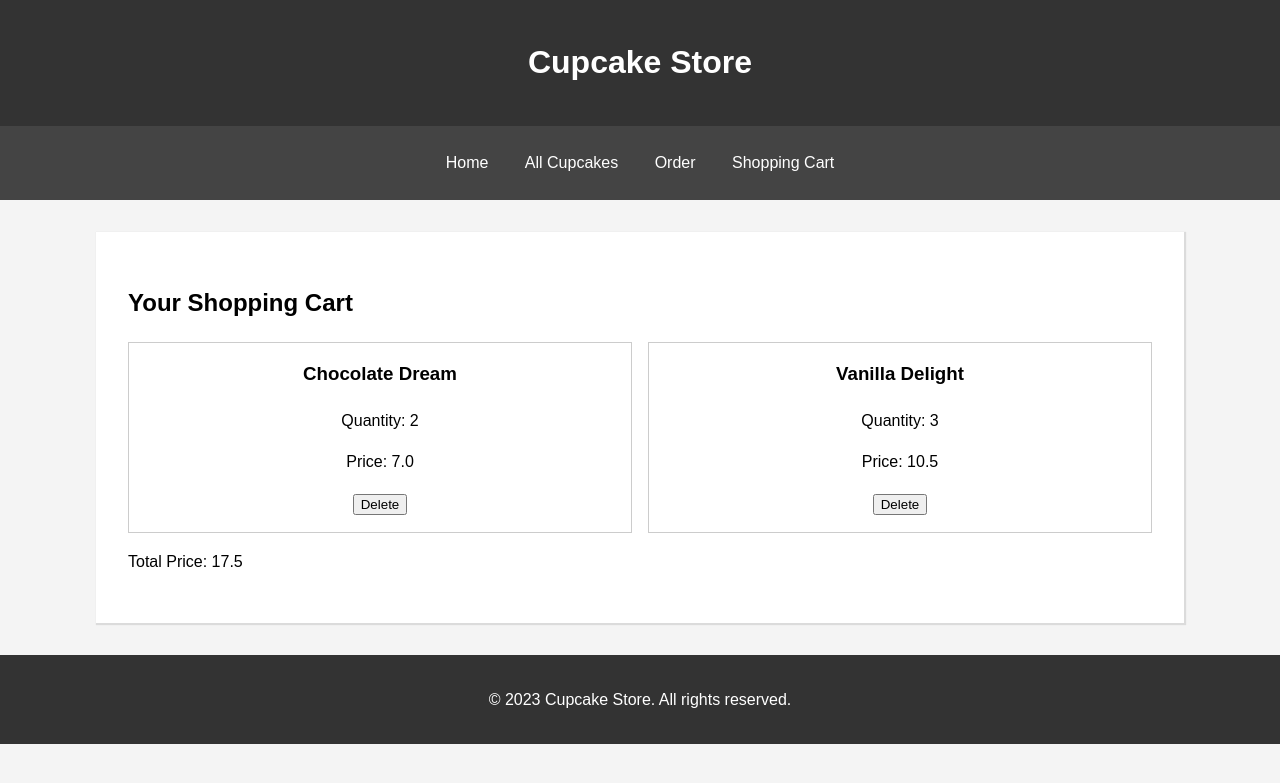
After one commit to marktwixt/dm-python-unit2, a Flask app: page /shopping_cart in a window 1280 px wide. The commit adds this page. Shown: the top 783 px of the page. Run offline with Flask 3, Linux system fonts and the light colour scheme.

Commit message:
added a shopping cart template, new routes for the cart, functionality to create an order, a route with a delete method to delete items from cart, and debugged

```diff
--- a/cupcakes.py
+++ b/cupcakes.py
@@ -40,6 +40,12 @@ class Large(Cupcake):
 
     def calculate_price(self, quantity):
         return quantity * self.price
+
+class OrderItem:
+    def __init__(self, cupcake, quantity, total_price):
+        self.cupcake = cupcake
+        self.quantity = quantity
+        self.total_price = total_price
 
 def get_cupcake_by_id(file, cupcake_id):
     cupcakes = get_cupcakes_from_csv(file)
@@ -92,6 +98,43 @@ def append_cupcake(file, cupcake):
         }
         writer.writerow(cupcake_dict)
 
+def get_order_items_from_csv(file):
+    order_items = []
+    with open(file, newline="\n") as csvfile:
+        reader = csv.DictReader(csvfile)
+
+        for row in reader:
+            print("Row:", row)  # Add print statement to debug row data
+            cupcake_name = row["name"]
+            cupcake = next((cupcake for cupcake in get_cupcakes_from_csv("cupcakes.csv") if cupcake["name"] == cupcake_name), None)
+            if cupcake is None:
+                continue
+            quantity = int(row["quantity"])
+            total_price = float(row["total_price"])
+            order_item = OrderItem(cupcake, quantity, total_price)
+            order_items.append(order_item)
+    print("Order items in get_order_items_from_csv:", order_items)  # Add print statement to debug order items
+    return order_items
+
+def write_order_csv(file, order_items):
+    with open(file, "w", newline="\n") as csvfile:
+        fieldnames = ["name", "quantity", "total_price"]
+        writer = csv.DictWriter(csvfile, fieldnames=fieldnames)
+        writer.writeheader()
+
+        for item in order_items:
+            order_item_dict = {
+                "name": item.cupcake["name"],
+                "quantity": item.quantity,
+                "total_price": item.total_price,
+            }
+            writer.writerow(order_item_dict)
+
+def delete_order_item(file, item_id):
+    order_items = get_order_items_from_csv(file)
+    del order_items[item_id]
+    write_order_csv(file, order_items)
+
 if __name__ == "__main__":
     # Create a list of cupcake instances
     cupcakes = [
--- a/current-order.csv
+++ b/current-order.csv
@@ -1 +1,3 @@
-name,price,flavor,frosting,sprinkles,filling,size
+name,quantity,total_price
+Chocolate Dream,2,7.0
+Vanilla Delight,3,10.5
--- a/server.py
+++ b/server.py
@@ -1,6 +1,6 @@
-from flask import Flask, render_template
-from cupcakes import get_cupcakes_from_csv, get_cupcake_by_id  # Import the new function from cupcakes.py
-
+from flask import Flask, render_template, request, redirect, url_for
+from cupcakes import get_cupcakes_from_csv, get_cupcake_by_id, get_order_items_from_csv, delete_order_item # Import the new function from cupcakes.py
+from orders import append_order
 app = Flask(__name__)
 
 @app.route("/")
@@ -22,7 +22,48 @@ def individual_cupcake(cupcake_id):  # Add cupcake_id as an argument to the func
 
 @app.route("/order")
 def order():
-    return render_template("order.html")
+    cupcakes = get_cupcakes_from_csv("cupcakes.csv")  # Get the list of cupcakes
+    return render_template("order.html", cupcakes=cupcakes)  # Pass the cupcakes list to the template
+
+@app.route("/add_to_order", methods=["POST"])
+def add_to_order():
+    cupcake_id = int(request.form["cupcake_id"])
+    quantity = int(request.form["quantity"])
+
+    cupcake = get_cupcake_by_id("cupcakes.csv", cupcake_id)
+    if cupcake:
+        total_price = float(cupcake["price"]) * quantity
+        order = {
+            "cupcake_id": cupcake_id,
+            "name": cupcake["name"],
+            "price": cupcake["price"],
+            "quantity": quantity,
+            "total_price": total_price,
+        }
+        append_order("current-order.csv", order)  # Call the append_order function to add the order to the CSV file
+        return redirect(url_for("confirmation"))  # Redirect the user to the confirmation page
+    else:
+        return "Cupcake not found", 404
+
+@app.route("/confirmation")
+def confirmation():
+    return render_template("confirmation.html")
+
+@app.route("/shopping_cart")
+def shopping_cart():
+    order_items = get_order_items_from_csv("current-order.csv")
+    order_total = sum(item.total_price for item in order_items)
+
+    # Add print statements to debug
+    print("Order items:", order_items)
+    print("Order total:", order_total)
+
+    return render_template("shopping_cart.html", order_items=order_items, order_total=order_total)
+
+@app.route("/delete_from_cart/<int:item_id>", methods=["POST"])
+def delete_from_cart(item_id):
+    delete_order_item("current-order.csv", item_id)
+    return redirect(url_for("shopping_cart"))
 
 if __name__ == "__main__":
     app.env = "development"
--- a/templates/cupcakes.html
+++ b/templates/cupcakes.html
@@ -18,6 +18,7 @@
         <li><a href="{{url_for('home')}}">Home</a></li>
         <li><a href="{{url_for('all_cupcakes')}}">All Cupcakes</a></li>
         <li><a href="{{url_for('order')}}">Order</a></li>
+        <li><a href="{{url_for('shopping_cart')}}">Shopping Cart</a></li>
       </ul>
     </nav>
     <main class="container">
--- a/templates/index.html
+++ b/templates/index.html
@@ -15,6 +15,7 @@
             <li><a href="{{url_for('home')}}">Home</a></li>
             <li><a href="{{url_for('all_cupcakes')}}">All Cupcakes</a></li>
             <li><a href="{{url_for('order')}}">Order</a></li>
+            <li><a href="{{url_for('shopping_cart')}}">Shopping Cart</a></li>
         </ul>
     </nav>
     <main class="container">
--- a/templates/individual-cupcake.html
+++ b/templates/individual-cupcake.html
@@ -15,6 +15,7 @@
             <li><a href="{{url_for('home')}}">Home</a></li>
             <li><a href="{{url_for('all_cupcakes')}}">All Cupcakes</a></li>
             <li><a href="{{url_for('order')}}">Order</a></li>
+            <li><a href="{{url_for('shopping_cart')}}">Shopping Cart</a></li>
         </ul>
     </nav>
     <main class="container">
--- /dev/null
+++ b/templates/shopping_cart.html
@@ -0,0 +1,43 @@
+<!-- shopping_cart.html -->
+
+<!DOCTYPE html>
+<html lang="en">
+<head>
+    <meta charset="UTF-8">
+    <meta name="viewport" content="width=device-width, initial-scale=1.0">
+    <title>Shopping Cart</title>
+    <link rel="stylesheet" href="{{url_for('static', filename='styles.css')}}">
+</head>
+<body>
+    <header>
+        <h1>Cupcake Store</h1>
+    </header>
+    <nav>
+        <ul>
+            <li><a href="{{url_for('home')}}">Home</a></li>
+            <li><a href="{{url_for('all_cupcakes')}}">All Cupcakes</a></li>
+            <li><a href="{{url_for('order')}}">Order</a></li>
+            <li><a href="{{url_for('shopping_cart')}}">Shopping Cart</a></li> <!-- Add a link to the shopping cart -->
+        </ul>
+    </nav>
+    <main class="container">
+        <h2>Your Shopping Cart</h2>
+        <div class="order-list">
+            {% for item in order_items %}
+                <div class="order-item">
+                    <h3>{{ item.cupcake.name }}</h3>
+                    <p>Quantity: {{ item.quantity }}</p>
+                    <p>Price: {{ item.total_price }}</p>
+                    <form action="{{url_for('delete_from_cart', item_id=loop.index0)}}" method="POST">
+                        <button type="submit">Delete</button>
+                    </form>
+                </div>
+            {% endfor %}
+        </div>
+        <p>Total Price: {{ order_total }}</p>
+    </main>
+    <footer>
+        <p>&copy; 2023 Cupcake Store. All rights reserved.</p>
+    </footer>
+</body>
+</html>
```
Also changed, not shown: orders.py (added, +13 -0 lines), templates/confirmation.html (added, +11 -0 lines), templates/order.html (+12 -11 lines).
